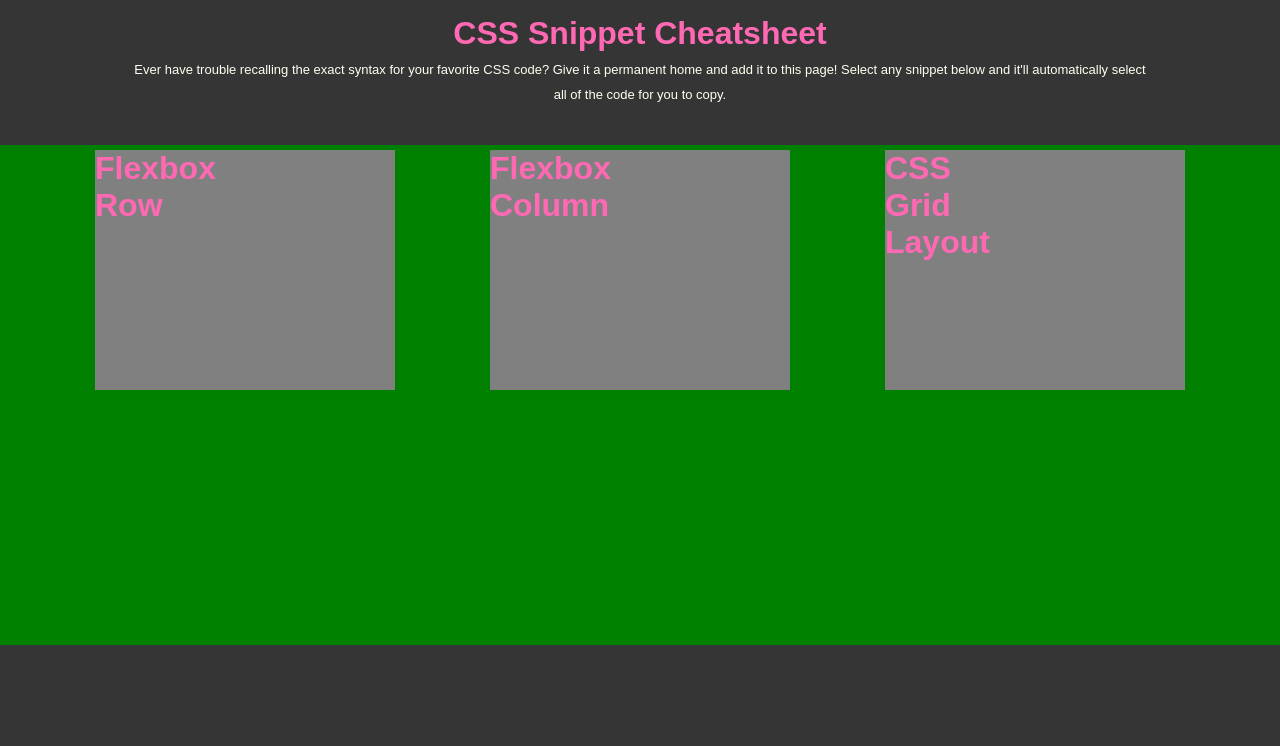
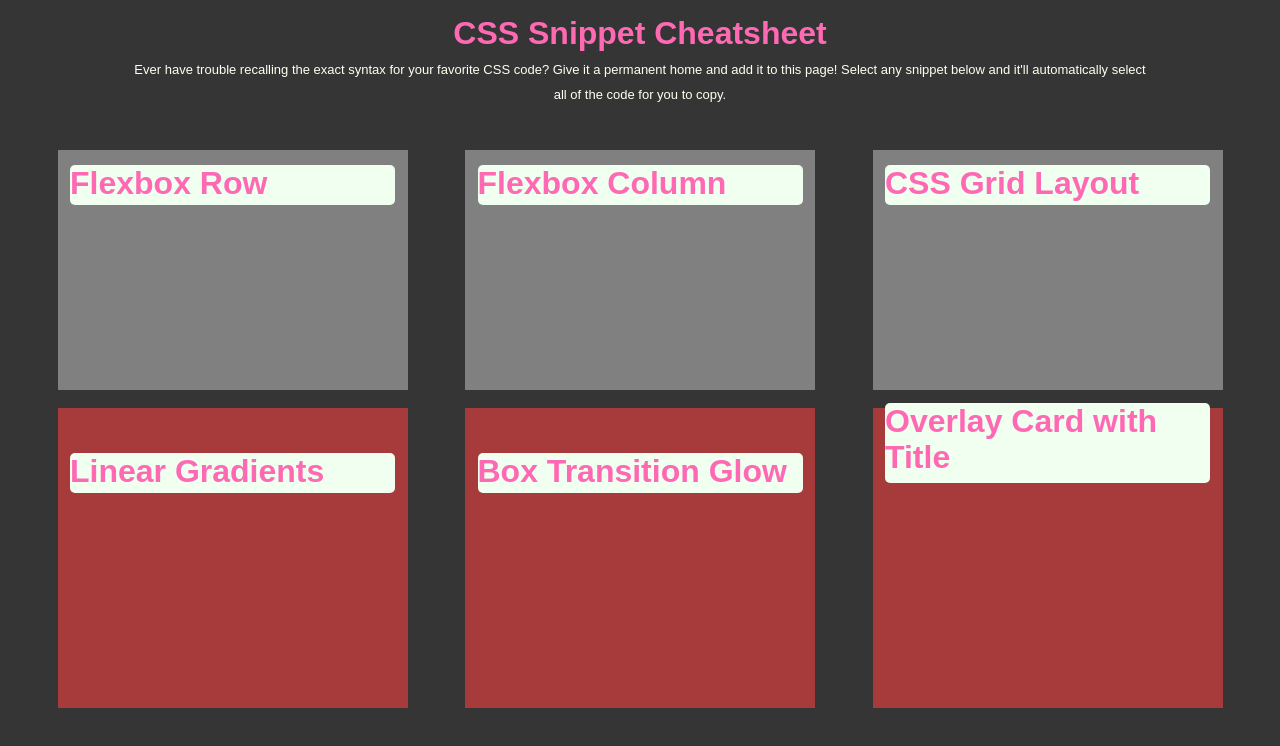
Before and after one commit to 13tinydots/csscheatsheet, a plain HTML site: page index.html in a window 1280 px wide. Drawn offline with Linux system fonts and the light colour scheme; files that its build step writes are made by us from their sources.

Commit message:
Added second row

```diff
--- a/assets/style/styles.css
+++ b/assets/style/styles.css
@@ -40,7 +40,6 @@ background-color: rgb(53, 53, 53);
     justify-content:space-evenly;
     margin:5px 5px 5px 5px;
     background-color:rgb(53, 53, 53);
-
 }
 
 .upperRow {
@@ -48,34 +47,56 @@ background-color: rgb(53, 53, 53);
     flex-wrap:wrap;
     height:250px;
     width:100vw;
-    background-color: green;
+    /*background-color: green;*/
     justify-content:space-evenly;
     }
 
 .upperRow > div {
+    display:flex;
+    justify-content:center;
     height: 240px;
-    width: 300px;
+    width: 350px;
     background-color: grey;
 }
 
 .lowerRow {
     display:flex;
-    display:flex;
     flex-wrap:wrap;
-    height:250px;
+    height:325px;
     width:100vw;
-    background-color: green;
+    /*background-color: blue;*/
     justify-content:space-evenly;
 }
 
 .lowerRow > div {
-    height: 240px;
-    width: 250px;
-    background-color: grey;
+    display:flex;
+    justify-content:center;
+    height: 300px;
+    width: 350px;
+    background-color: rgb(167, 59, 59);
+    z-index: 1;
 }
 
 .titleBox {
-    height:15px;
-    width:100px;
+    height:40px;
+    width:325px;
+    justify-content:space-around;
+    background-color:honeydew;
+    position:relative;
+    margin-bottom:180px;
+    margin-top:10px;
+    border-radius:5px;
+    z-index: 3;
+}
 
+.titleBox2 {
+    height:80px;
+    width:325px;
+    justify-content:space-around;
+    background-color:honeydew;
+    position:relative;
+    margin-bottom:240px;
+    margin-top:10px;
+    border-radius:5px;
+    z-index: 3;
 }
--- a/index.html
+++ b/index.html
@@ -28,10 +28,16 @@
                 <div class="titleBox">CSS Grid Layout</div>
             </div>
         </div>
-        <div class=lowerRow></div>
-            <div></div>
-            <div></div>
-            <div></div>
+        <div class="lowerRow">
+            <div>
+                <div class="titleBox">Linear Gradients</div>
+            </div>
+            <div>
+                <div class="titleBox">Box Transition Glow</div>
+            </div>
+            <div>
+                <div class="titleBox2">Overlay Card with Title</div>
+            </div>
         </div>
     </section>
 </body>
```
